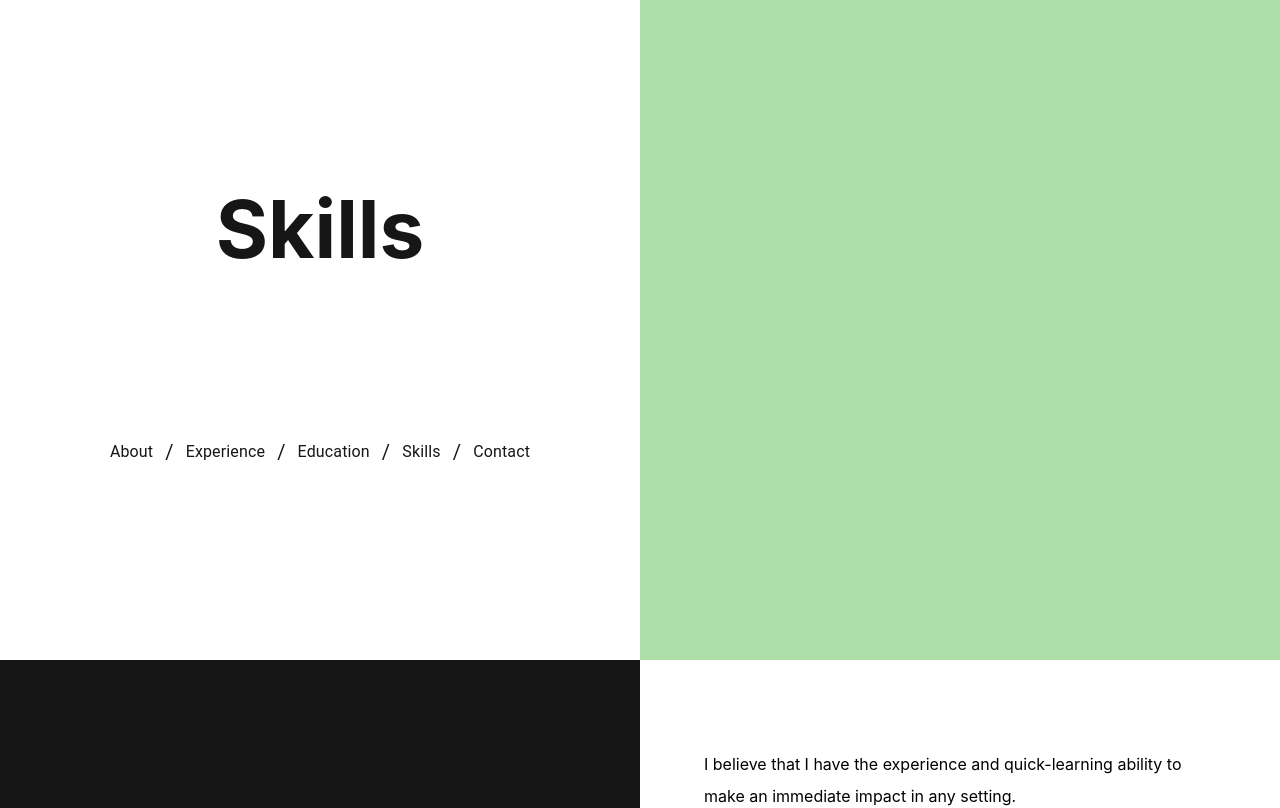
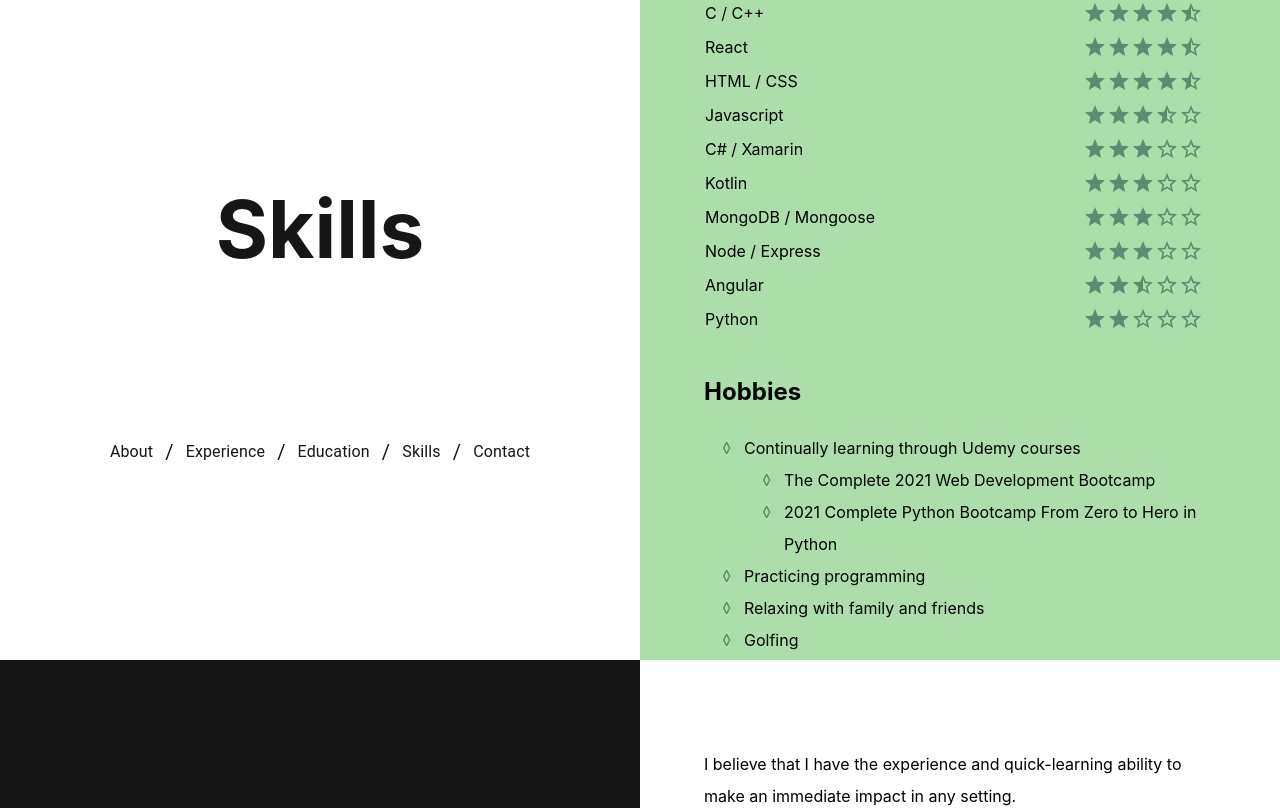
Before and after one commit to VaughanEric/PersonalWebsiteV2, a React (Create React App) app: page / in a window 1280 px wide. Shown: the part 3340-4148 px from the top of the page. Built offline with nearby package versions, Linux system fonts and the light colour scheme; a web font is replaced by a local one.

Commit message:
skills section

```diff
--- a/src/components/Education/Education.css
+++ b/src/components/Education/Education.css
@@ -11,6 +11,7 @@
   background-color: var(--light-green);
   color: var(--dark-green);
   display: block;
+  position: relative;
 }
 
 #icon {
@@ -39,7 +40,7 @@
 }
 
 .utk-summary .MuiAccordionSummary-expandIconWrapper, .siegel-summary .MuiAccordionSummary-expandIconWrapper {
-  position: relative;
+  position: absolute;
   width: 40px;
   height: 40px;
   bottom: 1rem;
--- a/src/components/Skills/Skills.css
+++ b/src/components/Skills/Skills.css
@@ -0,0 +1,16 @@
+.skills-table {
+  width: 100%;
+  max-width: 500px;
+  margin-bottom: 2rem;
+  border-collapse: collapse;
+}
+
+.skills-heading {
+  margin: 0 0 1rem;
+  font-size: 1.5rem
+}
+
+.hobbies li::marker {
+  content: "◊   ";
+  color: var(--dark-green);
+}
--- a/src/components/Skills/SkillsDetails.js
+++ b/src/components/Skills/SkillsDetails.js
@@ -1,8 +1,57 @@
 import './Skills.css'
+import SkillsRow from './SkillsRow'
 
 function SkillsDetails() {
+  const skills = [
+    {name: "C / C++", numStars: 4.5},
+    {name: "React", numStars: 4.5},
+    {name: "HTML / CSS", numStars: 4.5},
+    {name: "Javascript", numStars: 3.5},
+    {name: "C# / Xamarin", numStars: 3},
+    {name: "Kotlin", numStars: 3},
+    {name: "MongoDB / Mongoose", numStars: 3},
+    {name: "Node / Express", numStars: 3},
+    {name: "Angular", numStars: 2.5},
+    {name: "Python", numStars: 2}
+  ]
   return (
-    <h1>Skills Details</h1>
+    <div>
+      <div>
+        <h3 className="skills-heading">Programming Languages</h3>
+        <table className="skills-table">
+          {skills.map((skill) =>
+            <SkillsRow
+              key={skill.name}
+              name={skill.name}
+              numStars={skill.numStars}
+            />
+          )}
+        </table>
+      </div>
+      <div className="hobbies">
+        <h3 className="skills-heading">Hobbies</h3>
+        <ul>
+          <li>Continually learning through Udemy courses</li>
+          <ul>
+            <li>The Complete 2021 Web Development Bootcamp</li>
+            <li>2021 Complete Python Bootcamp From Zero to Hero in Python</li>
+          </ul>
+          <li>Practicing programming</li>
+          <li>Relaxing with family and friends</li>
+          <li>Golfing</li>
+          <li>Playing and watching soccer</li>
+          <ul>
+            <li>Manchester United supporter</li>
+          </ul>
+          <li>Watching Formula One</li>
+          <ul>
+            <li>McLaren Racing supporter</li>
+          </ul>
+          <li>Practicing piano</li>
+          <li>Playing table tennis</li>
+        </ul>
+      </div>
+    </div>
   );
 }
 
--- /dev/null
+++ b/src/components/Skills/SkillsRow.css
@@ -0,0 +1,22 @@
+.skills-row {
+  width: 100%;
+}
+
+tr:hover {
+  background-color: #c3f5bf;
+}
+
+tr:hover .star-icon{
+  transition: margin-left .25s ease-in-out;
+  margin-left: 0.25rem;
+}
+
+.td-right {
+  color: var(--dark-green);
+  display: flex;
+  justify-content: right;
+}
+
+.td-right .MuiSvgIcon-root {
+  margin-top: 4px
+}
--- /dev/null
+++ b/src/components/Skills/SkillsRow.js
@@ -0,0 +1,19 @@
+import './SkillsRow.css'
+import Stars from './Stars'
+
+import StarBorderOutlinedIcon from '@mui/icons-material/StarBorderOutlined'
+import StarHalfOutlinedIcon from '@mui/icons-material/StarHalfOutlined'
+import StarOutlinedIcon from '@mui/icons-material/StarOutlined'
+
+function SkillsRow(props) {
+  return (
+    <tr className="skills-row">
+      <td className="td-left">{props.name}</td>
+      <td className="td-right">
+        <Stars numStars={props.numStars} />
+      </td>
+    </tr>
+  );
+}
+
+export default SkillsRow;
--- /dev/null
+++ b/src/components/Skills/Stars.js
@@ -0,0 +1,21 @@
+import StarBorderOutlinedIcon from '@mui/icons-material/StarBorderOutlined'
+import StarHalfOutlinedIcon from '@mui/icons-material/StarHalfOutlined'
+import StarOutlinedIcon from '@mui/icons-material/StarOutlined'
+import React from 'react'
+
+function Stars(props) {
+  var stars = [];
+  var numStars = props.numStars
+  for (var i = 0; i < 5; i++) {
+    if (numStars >= 1) stars.push(<StarOutlinedIcon className="star-icon" />);
+    else if (numStars == 0.5) stars.push(<StarHalfOutlinedIcon className="star-icon" />);
+    else stars.push(<StarBorderOutlinedIcon className="star-icon" />);
+    numStars--;
+  }
+
+  return (
+    <React.Fragment>{stars}</React.Fragment>
+  );
+}
+
+export default Stars;
```
